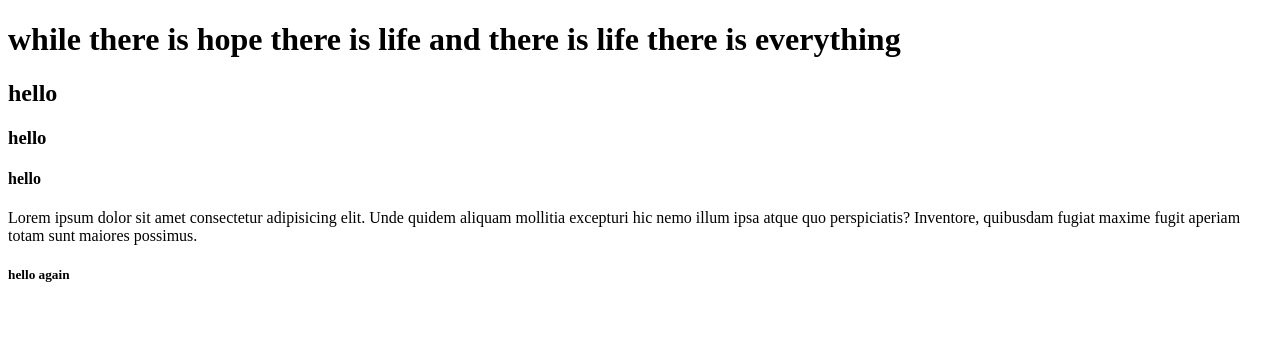
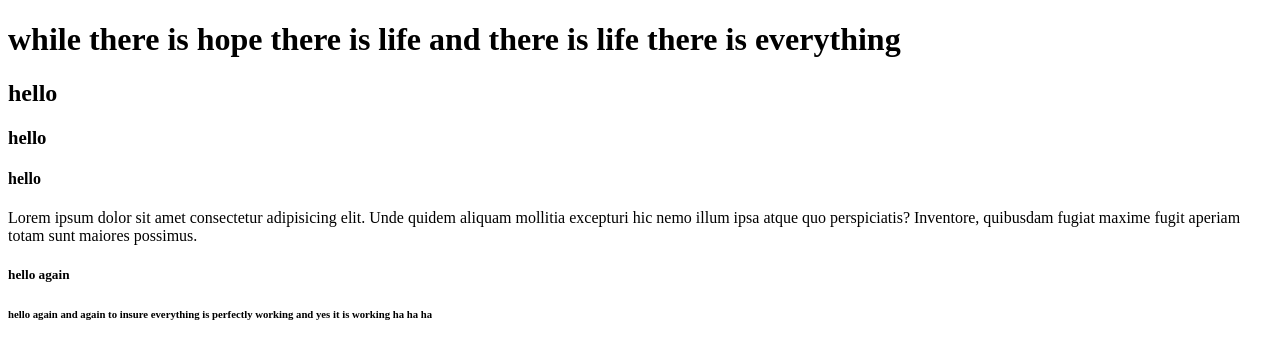
Before and after one commit to Snehal9799/1strepo, a plain HTML site: page index.html in a window 1280 px wide. Drawn offline with Linux system fonts and the light colour scheme.

Commit message:
everything is working fine

```diff
--- a/index.html
+++ b/index.html
@@ -12,5 +12,6 @@
     <h4>hello</h4>
     <p>Lorem ipsum dolor sit amet consectetur adipisicing elit. Unde quidem aliquam mollitia excepturi hic nemo illum ipsa atque quo perspiciatis? Inventore, quibusdam fugiat maxime fugit aperiam totam sunt maiores possimus.</p>
     <h5>hello again</h5>
+    <h6>hello again and again to insure everything is perfectly working and yes it is working ha ha ha </h6>
 </body>
 </html>
```
